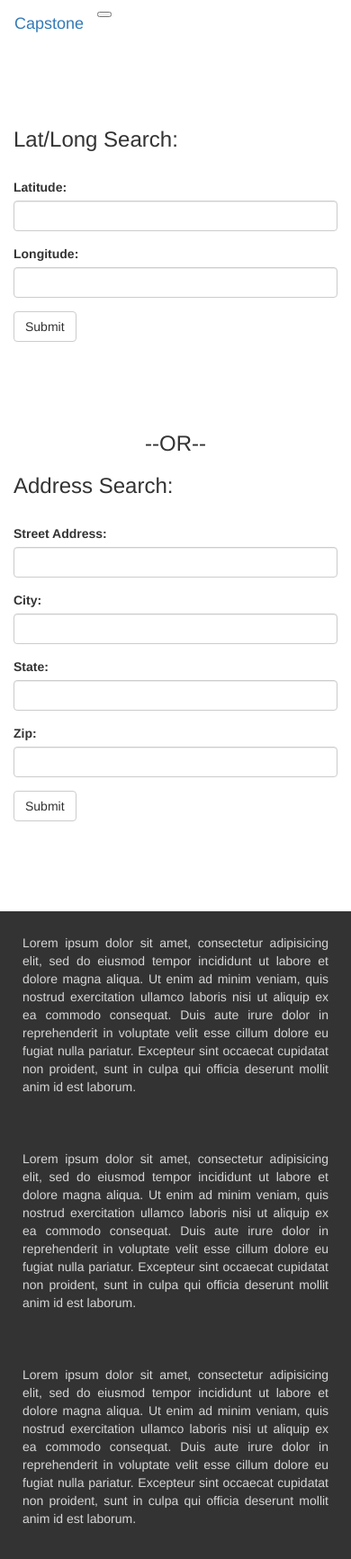
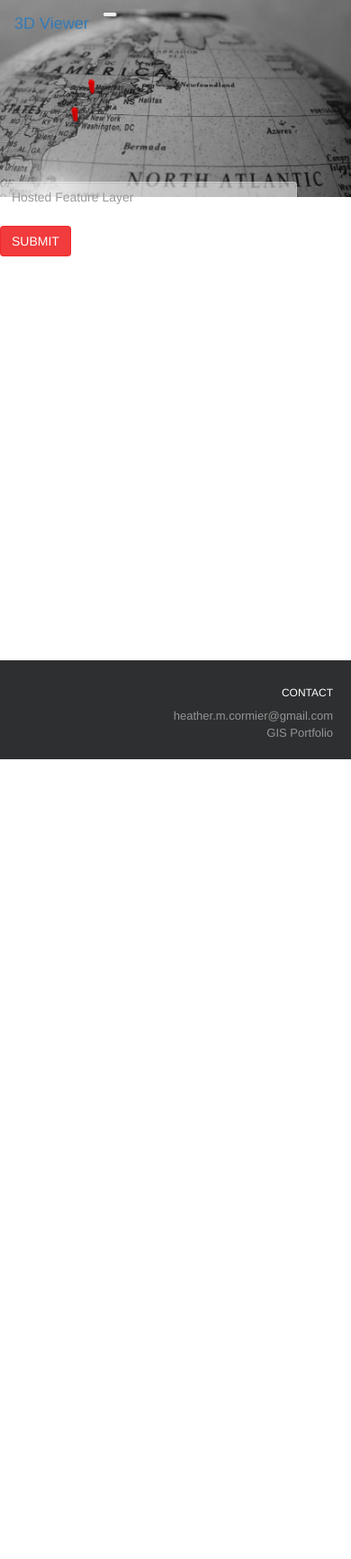
Before and after one commit to hbhowmick/3d_viewer, a Flask app: page / in a window 390 px wide. Shown: the whole page at 90% size. After the commit the page ends 844 px from the top, so only its background shows below. Run offline with Flask 2, Linux system fonts and the light colour scheme; some libraries are stand-ins or nearby versions.

Commit message:
designed home page form and background display

```diff
--- a/app/forms.py
+++ b/app/forms.py
@@ -1,16 +1,7 @@
 from flask_wtf import FlaskForm
-from wtforms import StringField, IntegerField, SubmitField
+from wtforms import StringField, SubmitField
 from wtforms.validators import DataRequired
 
-
-class LatLongForm(FlaskForm):
-    lat = StringField('Latitude: ')
-    long = StringField('Longitude: ')
-    submit_LatLong = SubmitField('Submit')
-
-class AddressForm(FlaskForm):
-    street = StringField('Street Address: ')
-    city = StringField('City: ')
-    state = StringField('State: ')
-    zip = IntegerField('Zip: ')
-    submit_Address = SubmitField('Submit')
+class FeatureLayerForm(FlaskForm):
+    id = StringField(label='', validators=[DataRequired()], render_kw={"placeholder": "Hosted Feature Layer"})
+    submit_url = SubmitField('Submit')
--- a/app/routes.py
+++ b/app/routes.py
@@ -1,34 +1,22 @@
 from app import app
 from flask import render_template, url_for, redirect
-from app.forms import LatLongForm, AddressForm
+from app.forms import FeatureLayerForm
 
 
 @app.route('/')
 @app.route('/index')
 @app.route('/index', methods=['GET', 'POST'])
 def index():
-    form_LatLong = LatLongForm()
-    if form_LatLong.validate_on_submit():
-        lat = form_LatLong.lat.data
-        long = form_LatLong.long.data
-        return render_template('index.html', title='Home', form_LatLong=form_LatLong, lat=lat, long=long)
+    form = FeatureLayerForm()
 
-    form_Address = AddressForm()
-    if form_Address.validate_on_submit():
-        street = form_Address.street.data
-        city = form_Address.city.data
-        state = form_Address.state.data
-        zip = int(form_Address.zip.data)
-        return render_template('index.html', title='Home', form_Address=form_Address, street=street, city=city, state=state, zip=zip)
+    # when form is submitted, redirect to scene page, and pass url to change extent of map
+    if form.validate_on_submit():
+        # return "The portalitem id is: {}".format(form.id.data)
+        return redirect(url_for('scene', id=form.id.data))
 
-    return render_template('index.html', title='Home', form_LatLong=form_LatLong, form_Address=form_Address)
+    return render_template('index.html', title='Home', form=form)
 
 @app.route('/scene')
 def scene():
     metadata = {'keywords': 'viewport', 'description':'initial-scale=1, maximum-scale=1, user-scalable=no'}
-    return render_template('scene.html', title='3D Scene')
-
-@app.route('/tilt')
-def tilt():
-    metadata = {'keywords': 'viewport', 'description':'initial-scale=1, maximum-scale=1, user-scalable=no'}
-    return render_template('tilt.html', title='Tilted Scene')
+    return render_template('scene.html', title='Scene')
--- a/app/static/css/main.css
+++ b/app/static/css/main.css
@@ -1,5 +1,48 @@
 body {
   overflow-x: hidden;
+  background-image: url(../images/globe_bw_vignette_3d.jpg);
+  background-repeat: no-repeat;
+  background-size: 100%;
+  background-position: center top;
+}
+
+.btn {
+  background-color: rgba(240,38,41,0.9);
+  border-color: rgba(240,38,41,0.9);
+  color: white;
+  text-transform: uppercase;
+  position: absolute;
+}
+
+.btn:hover,
+.btn:active,
+.btn:focus {
+  background-color: rgba(0,0,0,0.5);
+  border-color: rgba(0,0,0,0.5);
+}
+
+.btn-primary:focus {
+  background-color: rgba(0,0,0,0.5) !important;
+  border-color: rgba(0,0,0,0.5) !important;
+  outline: none !important;
+  box-shadow: none !important;
+}
+
+.form {
+  color: white;
+  text-transform: uppercase;
+  font-size: 5;
+}
+
+.form-control {
+  background-color: rgba(255, 255, 255, 0.5);
+  border-color: rgba(255, 255, 255, 0.2) !important;
+  width: 330px;
+}
+
+.offset-md-7 {
+  padding-top: 60px;
+  padding-left: 0px;
 }
 
 .top-margin-lg {
@@ -44,11 +87,29 @@ border: 1px solid black;
 }
 
 footer {
-  background-color: rgba(0, 0, 0, 0.8);
+  position: absolute;
+  bottom: 0;
+  width: 100%;
+  height: 110px;
+  background-color: rgba(46,47,48);
+  font-size: 15px;
+  padding: 20px;
 }
 
-footer p {
-  color: rgba(255, 255, 255, 0.8);
-  padding: 25px;
-  text-align: justify;
-}
+ #footer_contact {
+   text-decoration: none;
+   text-align: right;
+   color: white;
+ }
+
+ footer a, p {
+   text-decoration: none;
+   color: #949495;
+   font-size: 13px;
+   margin-bottom: 0;
+ }
+
+ footer a:hover {
+   text-decoration: none;
+   color: white;
+ }
--- a/app/static/js/app.js
+++ b/app/static/js/app.js
@@ -2,44 +2,13 @@ import Config from '../../config.py'
 
 let config = new Config();
 
-function searchLatLong() {
-  let lat = $('lat').val();
-  let long = $('long').val();
-
-  console.log(lat);
-  console.log(long);
+function searchURL() {
+  let url = $('url').val();
+  console.log(url);
 }
 
-// check to see if the submit button is pressed, if it is, stop the even from refreshing the page, and call searchAddress()
-$('submit_LatLong').click(function(e) {
+// check to see if the submit button is pressed, if it is, stop the event from refreshing the page, and call searchURL()
+$('submit_url').click(function(e) {
   e.preventDefault();
-  searchLatLong();
+  searchURL();
 });
-
-
-
-// function that logs the address info entered in the form
-function searchAddress() {
-  let street = $('street').val();
-  let city = $('city').val();
-  let state = $('state').val();
-  let zip = $('zip').val();
-  console.log(street);
-  console.log(city);
-  console.log(state);
-  console.log(zip);
-
-  //
-  // let url =`http://geocode.arcgis.com/arcgis/rest/services/World/GeocodeServer/findAddressCandidates?f=json&address=${street}&city=${city}&region=${state}&postal=${zip}`;
-  //
-  // $.get(url, function(res) {
-  //   console.log(res);
-  //
-  // });
-}
-
-// check to see if the submit button is pressed, if it is, stop the even from refreshing the page, and call searchAddress()
-$('submit_Address').click(function(e) {
-  e.preventDefault();
-  searchAddress();
-});
--- a/app/templates/base.html
+++ b/app/templates/base.html
@@ -4,7 +4,7 @@
 
 <!-- use blocks to customize base and other html files -->
 {% block title %}
-  Capstone
+  3D Viewer
 {% endblock %}
 
 
@@ -26,7 +26,7 @@
 <div class="row">
   <div class="col-md-12">
     <nav class="navbar navbar-expand-lg navbar-dark bg-dark">
-      <a class="navbar-brand" href="{{ url_for('index') }}">Capstone</a>
+      <a class="navbar-brand" href="{{ url_for('index') }}">3D Viewer</a>
       <button class="navbar-toggler" type="button" data-toggle="collapse" data-target="#navbarSupportedContent" aria-controls="navbarSupportedContent" aria-expanded="false" aria-label="Toggle navigation">
         <span class="navbar-toggler-icon"></span>
       </button>
@@ -40,20 +40,14 @@
           {% endif %}
             <a class="nav-link" href="{{ url_for('index') }}">Home <span class="sr-only">(current)</span></a>
           </li>
-          {% if title == '3D Scene' %}
+          {% if title == 'Scene' %}
           <li class="nav-item active">
           {% else %}
           <li class="nav-item">
           {% endif %}
-            <a class="nav-link" href="{{ url_for('scene') }}">3D Scene</a>
+            <a class="nav-link" href="{{ url_for('scene') }}">Scene</a>
           </li>
-          {% if title == 'Tilted Scene' %}
-          <li class="nav-item active">
-          {% else %}
-          <li class="nav-item">
-          {% endif %}
-            <a class="nav-link" href="{{ url_for('tilt') }}">Tilted Scene</a>
-          </li>
+
         </ul>
       </div>
     </nav>
@@ -68,15 +62,11 @@
   {% block app_content %}{% endblock %}
 
   <footer>
-    <div class="row top-margin-lg">
-      <div class="col-md-4">
-        <p>Lorem ipsum dolor sit amet, consectetur adipisicing elit, sed do eiusmod tempor incididunt ut labore et dolore magna aliqua. Ut enim ad minim veniam, quis nostrud exercitation ullamco laboris nisi ut aliquip ex ea commodo consequat. Duis aute irure dolor in reprehenderit in voluptate velit esse cillum dolore eu fugiat nulla pariatur. Excepteur sint occaecat cupidatat non proident, sunt in culpa qui officia deserunt mollit anim id est laborum.</p>
-      </div> <!-- ends col 4 -->
-      <div class="col-md-4">
-        <p>Lorem ipsum dolor sit amet, consectetur adipisicing elit, sed do eiusmod tempor incididunt ut labore et dolore magna aliqua. Ut enim ad minim veniam, quis nostrud exercitation ullamco laboris nisi ut aliquip ex ea commodo consequat. Duis aute irure dolor in reprehenderit in voluptate velit esse cillum dolore eu fugiat nulla pariatur. Excepteur sint occaecat cupidatat non proident, sunt in culpa qui officia deserunt mollit anim id est laborum.</p>
-      </div> <!-- ends col 4 -->
-      <div class="col-md-4">
-        <p>Lorem ipsum dolor sit amet, consectetur adipisicing elit, sed do eiusmod tempor incididunt ut labore et dolore magna aliqua. Ut enim ad minim veniam, quis nostrud exercitation ullamco laboris nisi ut aliquip ex ea commodo consequat. Duis aute irure dolor in reprehenderit in voluptate velit esse cillum dolore eu fugiat nulla pariatur. Excepteur sint occaecat cupidatat non proident, sunt in culpa qui officia deserunt mollit anim id est laborum.</p>
+    <div class="row">
+      <div id="footer_contact" class="col-md-12">
+        <h6>CONTACT</h6>
+        <p><a href="mailto:heather.m.cormier@gmail.com">heather.m.cormier@gmail.com</a></p>
+        <p><a href="https://heathercormier.weebly.com/gis-portfolio.html">GIS Portfolio</a></p>
       </div> <!-- ends col 4 -->
     </div> <!-- ends row -->
   </footer>
--- a/app/templates/index.html
+++ b/app/templates/index.html
@@ -4,16 +4,8 @@
 {% block app_content %}
   <div class="container">
     <div class="row top-margin-md">
-      <div class="col-md-4">
-        <h3 class="bottom-margin-sm">Lat/Long Search:</h3>
-        {{ wtf.quick_form(form_LatLong) }}
-      </div> <!-- ends col 4 for Lat/Long Search-->
-      <div class="col-md-2 top-margin-lg">
-        <h3 class="text-center">--OR--</h3>
-      </div>
-      <div class="col-md-6">
-        <h3 class="bottom-margin-sm">Address Search:</h3>
-        {{ wtf.quick_form(form_Address) }}
+      <div class="col-md-6 offset-md-7">
+        {{ wtf.quick_form(form) }}
       </div> <!-- ends col 4 for Address Search -->
     </div> <!-- ends row -->
   </div> <!-- ends container -->
```
Also changed, not shown: app/templates/test_html.html (deleted, +0 -68 lines), app/templates/tilt.html (deleted, +0 -108 lines), requirements.txt (added, +21 -0 lines), app/static/images/globe_bw_vignette_3d.jpg (added), 1 other file.
